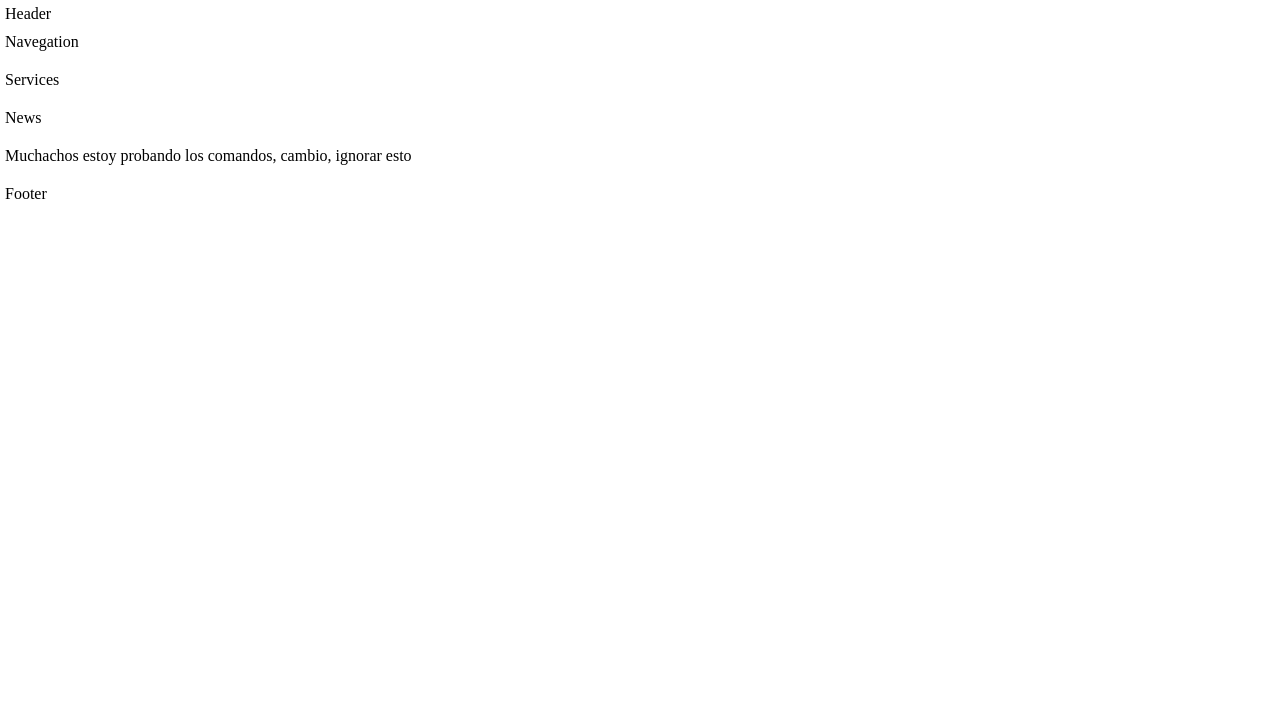
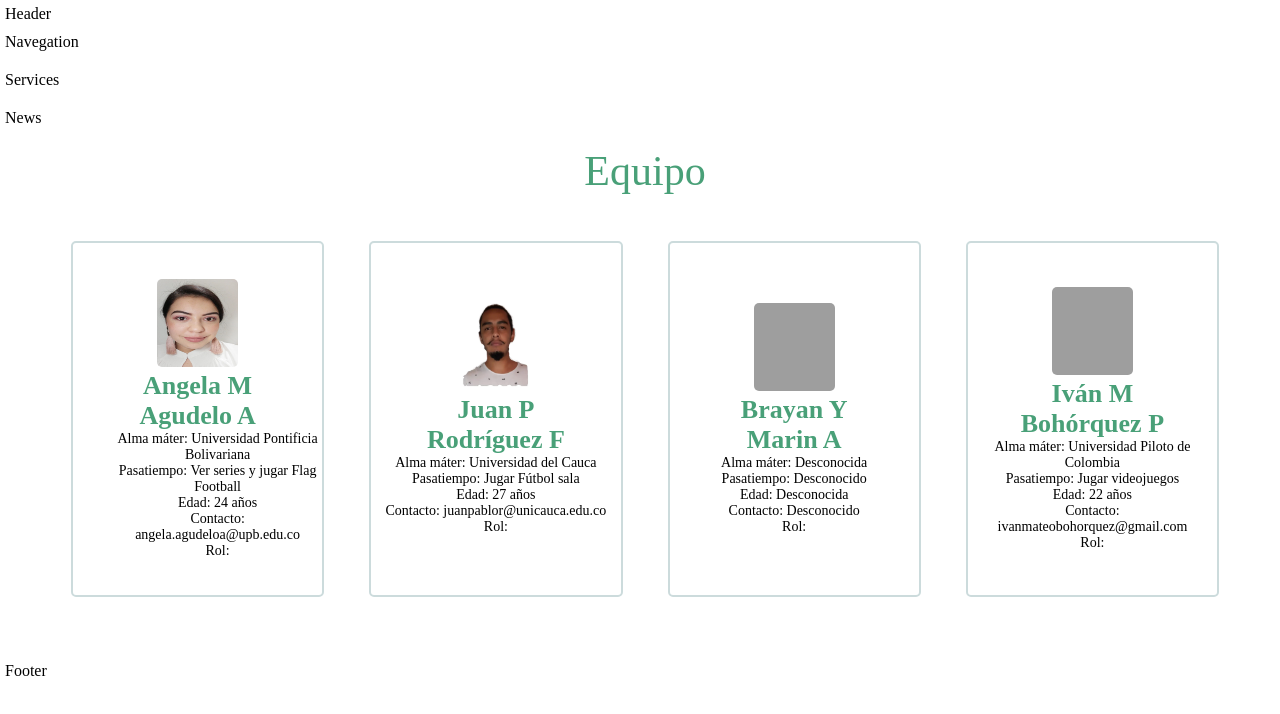
Before and after one commit to fuf-herNef/Moubi, a website: page src/index.html in a window 1280 px wide. Drawn offline with Linux system fonts and the light colour scheme; grey boxes are pictures that could not be loaded.

Commit message:
Creacion de la Seccion Equipo

```diff
--- a/src/index.html
+++ b/src/index.html
@@ -29,8 +29,59 @@
 
 	<!-- Team Section -->
 		<section id="team">
-			<p> Muchachos estoy probando los comandos, cambio, ignorar esto</p>
-			<!--Prueba dos solo subida no creacion rama-->
+			<h1 class="TituloEquipo">Equipo</h1>
+			<table wight="100%" class="bordeTabla">
+				<tr >
+					<th class="bordeCelda">
+						<img src="static/img/ImgAngela.jpeg" alt="Angela M Agudelo A" class="ImagenEquipo">
+						<h3 class="NombreEquipo">Angela M</h3>
+						<h3 class="NombreEquipo">Agudelo A</h3>
+						<ul class="Lista">
+							<dt class="DescripcionEquipo">Alma máter: Universidad Pontificia Bolivariana</dt>
+							<dt class="DescripcionEquipo">Pasatiempo: Ver series y jugar Flag Football</dt>
+							<dt class="DescripcionEquipo">Edad: 24 años</dt>
+							<dt class="DescripcionEquipo">Contacto: angela.agudeloa@upb.edu.co</dt>
+							<dt class="DescripcionEquipo">Rol:</dt>
+						</ul>
+					</th>
+					<th class="bordeCelda">
+						<img src="static/img/ImgPablo.png" alt="Juan P Rodríguez F" class="ImagenEquipo">
+						<h3 class="NombreEquipo">Juan P</h3>
+						<h3 class="NombreEquipo">Rodríguez F</h3>
+						<ul class="ListaEquipo">
+							<dt class="DescripcionEquipo">Alma máter: Universidad del Cauca</dt>
+							<dt class="DescripcionEquipo">Pasatiempo: Jugar Fútbol sala</dt>
+							<dt class="DescripcionEquipo">Edad: 27 años</dt>
+							<dt class="DescripcionEquipo">Contacto: juanpablor@unicauca.edu.co</dt>
+							<dt class="DescripcionEquipo">Rol:</dt>
+						</ul>
+					</th>
+					<th class="bordeCelda">
+						<img src="https://pics.filmaffinity.com/Halo_La_Serie_Serie_de_TV-131183860-large.jpg" alt="Brayan Y Marin A" class="ImagenEquipo">
+						<h3 class="NombreEquipo">Brayan Y</h3>
+						<h3 class="NombreEquipo">Marin A</h3>
+						<ul class="ListaEquipo">
+							<dt class="DescripcionEquipo">Alma máter: Desconocida</dt>
+							<dt class="DescripcionEquipo">Pasatiempo: Desconocido</dt>
+							<dt class="DescripcionEquipo">Edad: Desconocida</dt>
+							<dt class="DescripcionEquipo">Contacto: Desconocido</dt>
+							<dt class="DescripcionEquipo">Rol:</dt>
+						</ul>
+					</th>
+					<th class="bordeCelda">
+						<img src="static/img/ImgMateo.JPG" alt="Iván Mateo Bohórquez Pérez" class="ImagenEquipo">
+						<h3 class="NombreEquipo">Iván M</h3>
+						<h3 class="NombreEquipo">Bohórquez P</h3>
+						<ul class="ListaEquipo">
+							<dt class="DescripcionEquipo">Alma máter: Universidad Piloto de Colombia</dt>
+							<dt class="DescripcionEquipo">Pasatiempo: Jugar videojuegos</dt>
+							<dt class="DescripcionEquipo">Edad: 22 años</dt>
+							<dt class="DescripcionEquipo">Contacto: ivanmateobohorquez@gmail.com</dt>
+							<dt class="DescripcionEquipo">Rol:</dt>
+						</ul>
+					</th>
+				</tr>
+			</table>
 		</section>
 
 	<!-- Footer Section -->
--- a/src/static/css/style.css
+++ b/src/static/css/style.css
@@ -19,10 +19,50 @@ section {
 #services {
 
 }
-
-#team {
-
+/*Aqui empiezan las reglas de las sección equipo*/
+.TituloEquipo{
+	font-family: Maven Pro VF Beta;
+	font-style: normal;
+	font-weight: normal;
+	font-size: 42px;
+	line-height: 49px;
+	text-align: center;
+	color: #49A078;
 }
+.bordeCelda{
+	border: 2px solid #CCDBDC;
+	border-radius: 5px;
+	width:247.28px ;
+	height: 350px;
+}
+.bordeTabla{
+	border-spacing: 45px;
+}
+.ImagenEquipo{
+	border-radius: 5px;
+	width: 81.25px;
+	height: 87.5px;
+}
+.NombreEquipo{
+	font-family: Maven Pro VF Beta;
+	font-size: 26px;
+	font-style: normal;
+	line-height: 30,55px;
+	text-align: center;
+	color: #49A078;
+}
+.DescripcionEquipo{
+	font-family: Maven Pro VF Beta;
+	font-weight: normal;
+	font-size: 14px;
+	line-height: 16px;
+	text-align: center;
+	color: #000000;
+}
+.ListaEquipo{
+	padding-left: 0px;
+}
+/*Aqui terminan las reglas de las sección equipo*/
 
 #news {
 
```
Also changed, not shown: src/static/img/ImgAngela.jpeg (added), src/static/img/ImgPablo.png (added), 1 other file.
